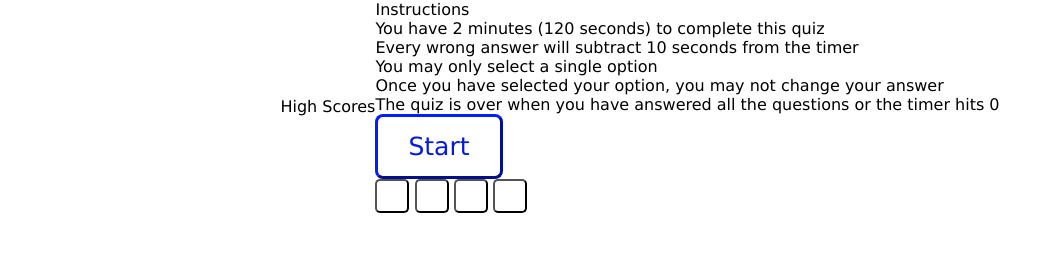
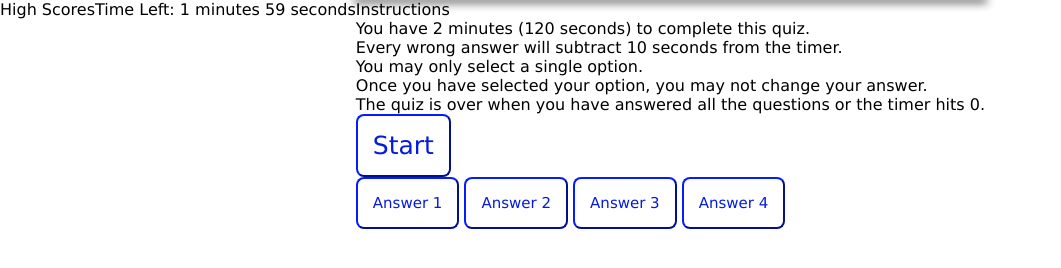
Before and after one commit to Shaitan5723/Quiz_app, a plain HTML site: page index.html in a window 1280 px wide. Both pictures are taken after a click on the button "Start". Shown: the whole page, without its empty margins (0-1061 px from the left). Drawn offline with Linux system fonts and the light colour scheme.

Commit message:
Timer + style
Javascript timer added
CSS styling updated and organized

```diff
--- a/Assets/CSS/style.css
+++ b/Assets/CSS/style.css
@@ -11,37 +11,52 @@ body{
   padding: 0;
   margin: 0;
   display: flex;
-  justify-content: center;
-  align-items: center;
+  min-height: 100vh;
 }
 
 nav{
   display: inline-flex;
-
 }
 
 timer{
   justify-content: right;
 }
+.container{
+  justify-content: center;
+  align-items: center;
+}
 
-.start_btn{
-  font-size: 25px;
+#quiz-container{
+  background-color: white;
+  border-radius: 5px;
+  border-width: 1px;
+  border-color:black;
+  box-shadow: 0 0 10px 2px;
+}
+
+.ans-grid {
+  display: block;
+  margin: 20px;
+
+}
+
+.button{
+  font-size: 15px;
   font-weight: 500;
   color: var(--blue);
-  padding: 15px 30px;
+  padding: 15px 15px;
+  border-width: 2px;
+  border-color: var(--blue);
   border-radius: 8px;
-  border-color: var(--blue);
-  border-width: 3px;
   background-color: rgb(255, 255, 255);
   cursor: pointer;
 }
 
-.button{
+.button:hover {
+  background-color: rgb(244, 244, 207);
+  border-width: 4px;
+}
+
+#start_btn{
   font-size: 25px;
-  font-weight: 500;
-  color: var(--blue);
-  padding: 15px 15px;
-  border-radius: 5px;
-  background-color: rgb(255, 255, 255);
-  cursor: pointer;
 }
--- a/Assets/JS/script.js
+++ b/Assets/JS/script.js
@@ -79,3 +79,24 @@ const quizQ = [
     correct: 'b'
   },
 ]
+
+var total_seconds = 60*2;
+var c_minutes = parseInt(total_seconds/60);
+var c_seconds = parseInt(total_seconds%60);
+
+start_btn.addEventListener("click", startTimer);
+
+function startTimer() {
+  setInterval(function (){
+    document.getElementById("timer").innerHTML
+    ='Time Left: ' + c_minutes + ' minutes ' + c_seconds + ' seconds ';
+    if(total_seconds <=0){
+      setTimeout('document.quiz.submit()', 1);
+    } else {
+     total_seconds = total_seconds -1;
+      c_minutes = parseInt(total_seconds/60);
+      c_seconds = parseInt(total_seconds%60);
+
+    }
+  }, 1000);
+}
--- a/index.html
+++ b/index.html
@@ -12,30 +12,30 @@
     <!--nav bar with high scores and timer-->
     <nav>
       <div id="score">High Scores</div>
-      <div class="timer"></div>
+      <div id="timer" class="timer">Timer</div>
     </nav>
 
     <div class="container">
-      <div id="question-container" class="hidden"></div>
+      <div id="quiz-container" class="hidden"></div>
 
         <!--Instructions-->
         <div id="instructions">Instructions</div>
-          <div class="info">You have 2 minutes (120 seconds) to complete this quiz</div>
-          <div class="info">Every wrong answer will subtract 10 seconds from the timer</div>
-          <div class="info">You may only select a single option</div>
-          <div class="info">Once you have selected your option, you may not change your answer</div>
-          <div class="info">The quiz is over when you have answered all the questions or the timer hits 0</div>
+          <div class="info">You have 2 minutes (120 seconds) to complete this quiz.</div>
+          <div class="info">Every wrong answer will subtract 10 seconds from the timer.</div>
+          <div class="info">You may only select a single option.</div>
+          <div class="info">Once you have selected your option, you may not change your answer.</div>
+          <div class="info">The quiz is over when you have answered all the questions or the timer hits 0.</div>
 
         <!--Start Button-->
-        <button class="start_btn">Start</button>
+        <button id= "start_btn" class="button">Start</button>
 
         <div id="questions"></div>
 
         <div id="answers" class="ans_grid">
-          <button class="button"></button>
-          <button class="button"></button>
-          <button class="button"></button>
-          <button class="button"></button>
+          <button class="button">Answer 1</button>
+          <button class="button">Answer 2</button>
+          <button class="button">Answer 3</button>
+          <button class="button">Answer 4</button>
         </div>
     </div>
 
```
